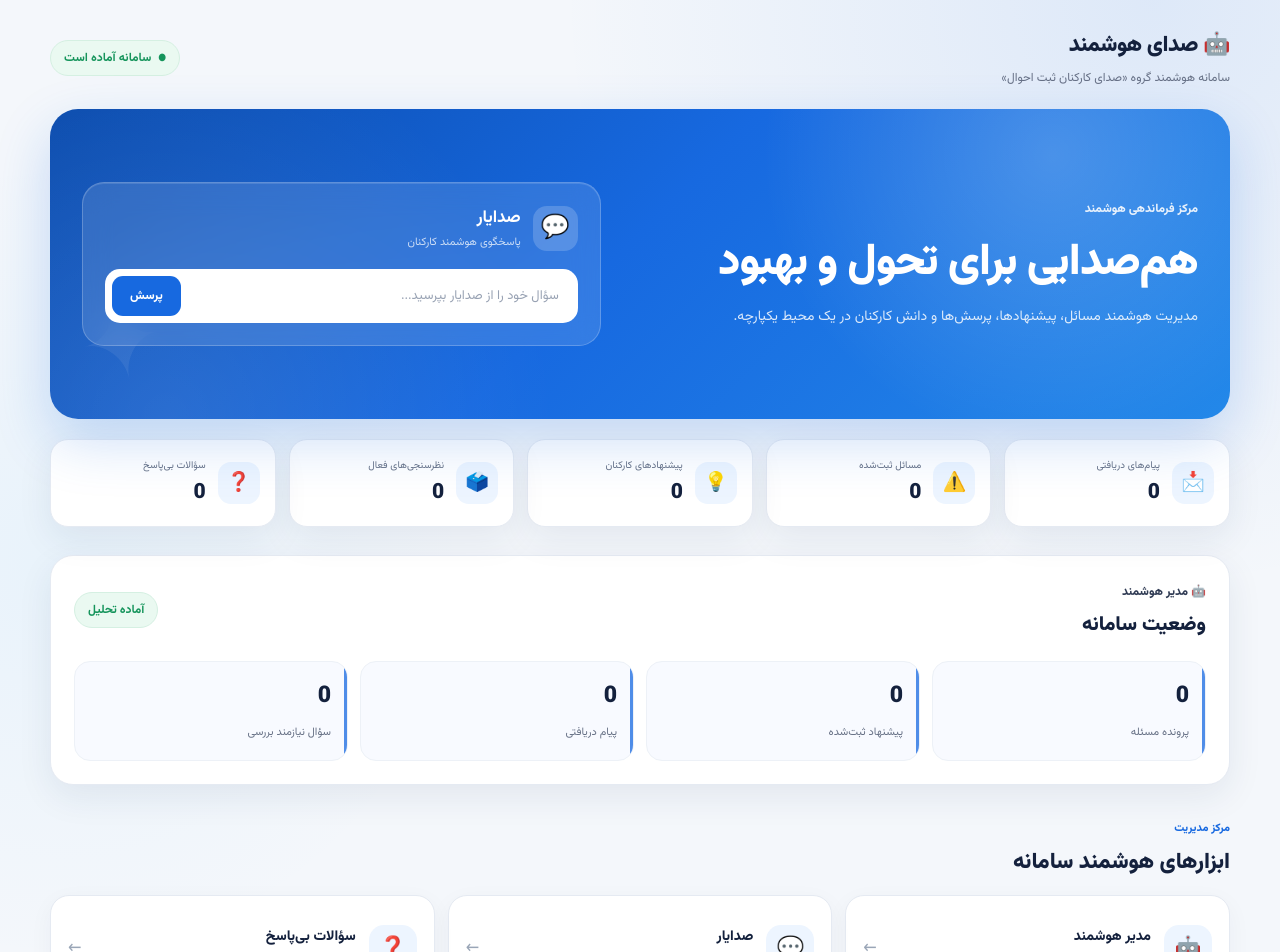
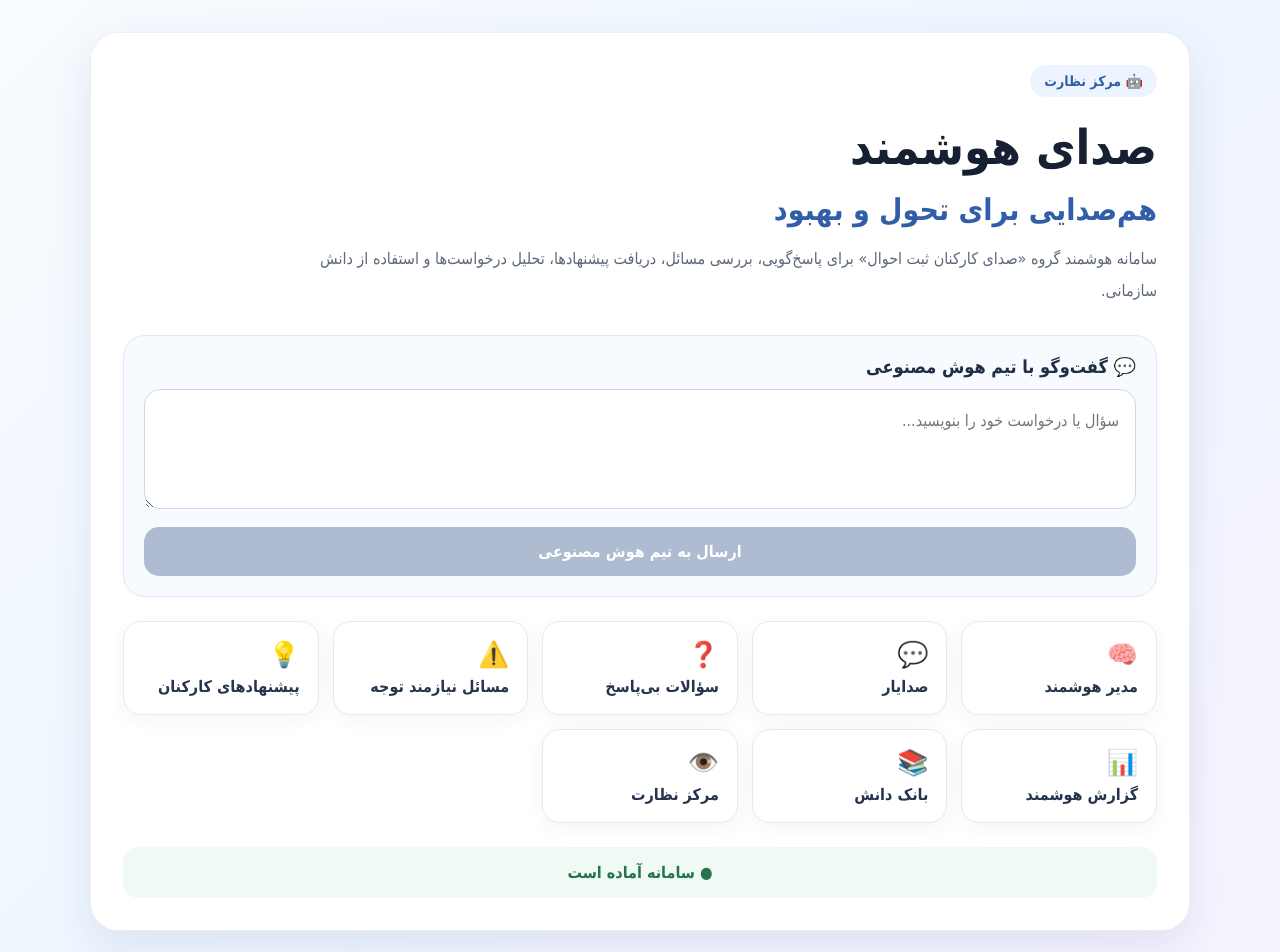
Before and after one commit to mehdimontakhab6-tech/sedaye-smart, a Next.js app: page / in a window 1280 px wide. Shown: the top 952 px of the page. Built offline with nearby package versions, Linux system fonts and the light colour scheme; no server answers.

Commit message:
Connect main assistant to AI team

```diff
--- a/app/page.tsx
+++ b/app/page.tsx
@@ -1,419 +1,295 @@
 "use client";
 
-import { useEffect, useState } from "react";
-
-const menu = [
-  ["🤖", "مدیر هوشمند", "تحلیل و مدیریت هوشمند"],
-  ["💬", "صدایار", "پاسخگویی هوشمند کارکنان"],
-  ["❓", "سؤالات بی‌پاسخ", "موضوعات نیازمند پاسخ"],
-  ["🔴", "مسائل نیازمند توجه", "موضوعات مهم"],
-  ["⚠️", "مسائل و دغدغه‌ها", "ثبت و پیگیری مسائل"],
-  ["🔁", "مسائل پرتکرار", "موضوعات مشابه و تکراری"],
-  ["💡", "پیشنهادهای کارکنان", "ایده‌ها و پیشنهادها"],
-  ["🆔", "پرونده‌های مسائل", "پیگیری با شناسه اختصاصی"],
-  ["🗳️", "نظرسنجی‌ها", "نظرسنجی از کارکنان"],
-  ["📊", "گزارش هوشمند", "گزارش‌های تحلیلی"],
-  ["📚", "بانک دانش", "اطلاعات تأییدشده"],
-  ["💬", "فرماندهی هوشمند", "فرمان‌های مدیریتی"],
-  ["⚙️", "تنظیمات", "تنظیمات سامانه"]
-];
+import { useState } from "react";
 
 export default function Home() {
-  const [active, setActive] = useState("داشبورد");
   const [question, setQuestion] = useState("");
   const [answer, setAnswer] = useState("");
   const [loading, setLoading] = useState(false);
 
-  const [stats, setStats] = useState({
-    messages: 0,
-    issues: 0,
-    ideas: 0,
-    polls: 0,
-    unanswered: 0
-  });
+  async function askAI() {
+    const text = question.trim();
 
-  useEffect(() => {
-    async function loadStats() {
-      try {
-        const response = await fetch("/api/dashboard");
-        const data = await response.json();
-
-        if (data.stats) {
-          setStats({
-            messages: data.stats.messages ?? 0,
-            issues: data.stats.issues ?? 0,
-            ideas: data.stats.ideas ?? 0,
-            polls: data.stats.polls ?? 0,
-            unanswered: data.stats.unanswered ?? 0
-          });
-        }
-      } catch {
-        // در صورت نبود اتصال، آمار صفر باقی می‌ماند.
-      }
-    }
-
-    loadStats();
-  }, []);
-
-  async function askAssistant() {
-    if (!question.trim()) return;
+    if (!text || loading) return;
 
     setLoading(true);
     setAnswer("");
 
     try {
-      const response = await fetch("/api/assistant", {
+      const response = await fetch("/api/ai/team", {
         method: "POST",
         headers: {
-          "Content-Type": "application/json"
+          "Content-Type": "application/json",
         },
         body: JSON.stringify({
-          question
-        })
+          question: text,
+        }),
       });
 
       const data = await response.json();
 
       setAnswer(
-        data.answer ||
-          "پاسخ تأییدشده‌ای برای این سؤال پیدا نشد."
+        data?.answer ||
+          "پاسخی از سامانه دریافت نشد."
       );
     } catch {
       setAnswer(
-        "ارتباط با صدایار برقرار نشد."
+        "ارتباط با هوش مصنوعی برقرار نشد. لطفاً دوباره تلاش کنید."
       );
     } finally {
       setLoading(false);
     }
   }
 
-  function openSection(title: string) {
-    if (title === "مدیر هوشمند") {
-      window.location.href = "/manager";
-      return;
-    }
-
-    if (title === "سؤالات بی‌پاسخ") {
-      window.location.href = "/unanswered";
-      return;
-    }
-
-    if (title === "پیشنهادهای کارکنان") {
-      window.location.href = "/ideas";
-      return;
-    }
-
-    if (title === "مسائل و دغدغه‌ها") {
-      window.location.href = "/issues";
-      return;
-    }
-
-    setActive(title);
-  }
-
   return (
-    <main className="page">
-
-      <header className="top">
-
-        <div>
-          <div className="brand">
-            🤖 صدای هوشمند
+    <main
+      dir="rtl"
+      style={{
+        minHeight: "100vh",
+        background:
+          "linear-gradient(135deg,#f8fbff 0%,#eef6ff 50%,#f7f3ff 100%)",
+        padding: "32px 16px",
+        fontFamily:
+          "Tahoma, Arial, sans-serif",
+      }}
+    >
+      <div
+        style={{
+          maxWidth: 1100,
+          margin: "0 auto",
+        }}
+      >
+        <div
+          style={{
+            background: "#ffffff",
+            borderRadius: 28,
+            padding: 32,
+            boxShadow:
+              "0 15px 45px rgba(30,60,100,.10)",
+            border:
+              "1px solid rgba(100,130,180,.12)",
+          }}
+        >
+          <div
+            style={{
+              display: "inline-block",
+              padding: "8px 14px",
+              borderRadius: 999,
+              background: "#eef4ff",
+              color: "#315ea8",
+              fontSize: 14,
+              fontWeight: 700,
+              marginBottom: 18,
+            }}
+          >
+            🤖 مرکز نظارت
           </div>
 
-          <p>
+          <h1
+            style={{
+              margin: 0,
+              fontSize: "clamp(28px,5vw,48px)",
+              lineHeight: 1.35,
+              color: "#172033",
+            }}
+          >
+            صدای هوشمند
+          </h1>
+
+          <h2
+            style={{
+              marginTop: 12,
+              marginBottom: 12,
+              fontSize: "clamp(20px,3vw,30px)",
+              color: "#315ea8",
+            }}
+          >
+            هم‌صدایی برای تحول و بهبود
+          </h2>
+
+          <p
+            style={{
+              color: "#5d687b",
+              lineHeight: 2,
+              fontSize: 16,
+              maxWidth: 850,
+            }}
+          >
             سامانه هوشمند گروه «صدای کارکنان ثبت احوال»
+            برای پاسخ‌گویی، بررسی مسائل، دریافت پیشنهادها،
+            تحلیل درخواست‌ها و استفاده از دانش سازمانی.
           </p>
+
+          <div
+            style={{
+              marginTop: 28,
+              padding: 20,
+              borderRadius: 22,
+              background: "#f7faff",
+              border: "1px solid #dce8fa",
+            }}
+          >
+            <div
+              style={{
+                fontWeight: 800,
+                color: "#1f2d45",
+                marginBottom: 12,
+                fontSize: 18,
+              }}
+            >
+              💬 گفت‌وگو با تیم هوش مصنوعی
             </div>
 
-        <div className="status">
-          <span>●</span>
-          سامانه آماده است
-        </div>
-
-      </header>
-
-      <section className="hero">
-
-        <div className="heroText">
-
-          <span className="eyebrow">
-            مرکز فرماندهی هوشمند
-          </span>
-
-          <h1>
-            هم‌صدایی برای تحول و بهبود
-          </h1>
-
-          <p>
-            مدیریت هوشمند مسائل، پیشنهادها، پرسش‌ها
-            و دانش کارکنان در یک محیط یکپارچه.
-          </p>
-
-        </div>
-
-        <div className="assistantBox">
-
-          <div className="assistantTitle">
-
-            <span>💬</span>
-
-            <div>
-              <strong>صدایار</strong>
-
-              <small>
-                پاسخگوی هوشمند کارکنان
-              </small>
-            </div>
-
-          </div>
-
-          <div className="ask">
-
-            <input
+            <textarea
               value={question}
               onChange={(e) =>
                 setQuestion(e.target.value)
               }
               onKeyDown={(e) => {
-                if (e.key === "Enter") {
-                  askAssistant();
+                if (
+                  e.key === "Enter" &&
+                  !e.shiftKey
+                ) {
+                  e.preventDefault();
+                  askAI();
                 }
               }}
-              placeholder="سؤال خود را از صدایار بپرسید..."
+              placeholder="سؤال یا درخواست خود را بنویسید..."
+              style={{
+                width: "100%",
+                minHeight: 120,
+                resize: "vertical",
+                borderRadius: 16,
+                border: "1px solid #cdd9ea",
+                padding: 16,
+                fontSize: 16,
+                lineHeight: 1.9,
+                outline: "none",
+                boxSizing: "border-box",
+                fontFamily:
+                  "Tahoma, Arial, sans-serif",
+              }}
             />
 
             <button
-              onClick={askAssistant}
-              disabled={loading}
+              onClick={askAI}
+              disabled={loading || !question.trim()}
+              style={{
+                marginTop: 14,
+                width: "100%",
+                border: 0,
+                borderRadius: 15,
+                padding: "15px 20px",
+                background:
+                  loading || !question.trim()
+                    ? "#aebbd0"
+                    : "#315ea8",
+                color: "#fff",
+                fontSize: 16,
+                fontWeight: 800,
+                cursor:
+                  loading || !question.trim()
+                    ? "default"
+                    : "pointer",
+              }}
             >
               {loading
-                ? "در حال بررسی..."
-                : "پرسش"}
+                ? "در حال دریافت پاسخ هوشمند..."
+                : "ارسال به تیم هوش مصنوعی"}
             </button>
 
+            {answer && (
+              <div
+                style={{
+                  marginTop: 18,
+                  padding: 20,
+                  borderRadius: 18,
+                  background: "#ffffff",
+                  border:
+                    "1px solid #d9e3f2",
+                  lineHeight: 2,
+                  color: "#26344d",
+                  whiteSpace: "pre-wrap",
+                }}
+              >
+                <div
+                  style={{
+                    fontWeight: 800,
+                    marginBottom: 8,
+                    color: "#315ea8",
+                  }}
+                >
+                  🤖 پاسخ صدایار
                 </div>
 
-          {answer && (
-            <div className="answer">
                 {answer}
               </div>
             )}
-
           </div>
 
-      </section>
-
-      <section className="stats">
-
-        <div className="statCard">
-          <span>📩</span>
-
-          <div>
-            <small>پیام‌های دریافتی</small>
-            <strong>{stats.messages}</strong>
-          </div>
-        </div>
-
-        <div className="statCard">
-          <span>⚠️</span>
-
-          <div>
-            <small>مسائل ثبت‌شده</small>
-            <strong>{stats.issues}</strong>
-          </div>
-        </div>
-
-        <div className="statCard">
-          <span>💡</span>
-
-          <div>
-            <small>پیشنهادهای کارکنان</small>
-            <strong>{stats.ideas}</strong>
-          </div>
-        </div>
-
-        <div className="statCard">
-          <span>🗳️</span>
-
-          <div>
-            <small>نظرسنجی‌های فعال</small>
-            <strong>{stats.polls}</strong>
-          </div>
-        </div>
-
-        <div className="statCard">
-          <span>❓</span>
-
-          <div>
-            <small>سؤالات بی‌پاسخ</small>
-            <strong>{stats.unanswered}</strong>
-          </div>
-        </div>
-
-      </section>
-
-      <section className="managerPanel">
-
-        <div className="managerHeader">
-
-          <div>
-            <span className="eyebrow">
-              🤖 مدیر هوشمند
-            </span>
-
-            <h2>
-              وضعیت سامانه
-            </h2>
-          </div>
-
-          <span className="managerStatus">
-            آماده تحلیل
-          </span>
-
-        </div>
-
-        <div className="managerGrid">
-
-          <div>
-            <strong>
-              {stats.issues}
-            </strong>
-
-            <span>
-              پرونده مسئله
-            </span>
-          </div>
-
-          <div>
-            <strong>
-              {stats.ideas}
-            </strong>
-
-            <span>
-              پیشنهاد ثبت‌شده
-            </span>
-          </div>
-
-          <div>
-            <strong>
-              {stats.messages}
-            </strong>
-
-            <span>
-              پیام دریافتی
-            </span>
-          </div>
-
-          <div>
-            <strong>
-              {stats.unanswered}
-            </strong>
-
-            <span>
-              سؤال نیازمند بررسی
-            </span>
-          </div>
-
-        </div>
-
-      </section>
-
-      <div className="sectionTitle">
-
-        <div>
-          <span>
-            مرکز مدیریت
-          </span>
-
-          <h2>
-            ابزارهای هوشمند سامانه
-          </h2>
-        </div>
-
-      </div>
-
-      <section className="grid">
-
-        {menu.map(
-          ([icon, title, description]) => (
-
-            <button
-              className="card"
+          <div
+            style={{
+              display: "grid",
+              gridTemplateColumns:
+                "repeat(auto-fit,minmax(190px,1fr))",
+              gap: 14,
+              marginTop: 24,
+            }}
+          >
+            {[
+              ["🧠", "مدیر هوشمند"],
+              ["💬", "صدایار"],
+              ["❓", "سؤالات بی‌پاسخ"],
+              ["⚠️", "مسائل نیازمند توجه"],
+              ["💡", "پیشنهادهای کارکنان"],
+              ["📊", "گزارش هوشمند"],
+              ["📚", "بانک دانش"],
+              ["👁️", "مرکز نظارت"],
+            ].map(([icon, title]) => (
+              <div
                 key={title}
-              onClick={() =>
-                openSection(title)
-              }
+                style={{
+                  padding: 18,
+                  borderRadius: 18,
+                  background: "#fff",
+                  border:
+                    "1px solid #e3eaf4",
+                  boxShadow:
+                    "0 5px 18px rgba(30,60,100,.05)",
+                }}
               >
-
-              <div className="icon">
+                <div style={{ fontSize: 25 }}>
                   {icon}
                 </div>
 
-              <div className="cardText">
-
-                <h3>
+                <div
+                  style={{
+                    marginTop: 8,
+                    fontWeight: 800,
+                    color: "#26344d",
+                  }}
+                >
                   {title}
-                </h3>
-
-                <p>
-                  {description}
-                </p>
-
+                </div>
+              </div>
+            ))}
           </div>
 
-              <span className="arrow">
-                ←
-              </span>
-
-            </button>
-
-          )
-        )}
-
-      </section>
-
-      {active !== "داشبورد" && (
-
-        <section className="selected">
-
-          <div className="selectedIcon">
-            🔹
+          <div
+            style={{
+              marginTop: 24,
+              padding: 16,
+              borderRadius: 15,
+              background: "#eefaf3",
+              color: "#26734d",
+              textAlign: "center",
+              fontWeight: 700,
+            }}
+          >
+            ● سامانه آماده است
           </div>
-
-          <div>
-
-            <span>
-              بخش انتخاب‌شده
-            </span>
-
-            <h2>
-              {active}
-            </h2>
-
-            <p>
-              این بخش آماده اتصال به داده‌ها و
-              امکانات اختصاصی سامانه است.
-            </p>
-
         </div>
-
-        </section>
-
-      )}
-
-      <footer>
-
-        <strong>
-          صدای هوشمند
-        </strong>
-
-        <span>
-          هم‌صدایی برای تحول و بهبود
-        </span>
-
-      </footer>
-
+      </div>
     </main>
   );
 }
```
Lines whose indentation alone changed are shown as unchanged.
